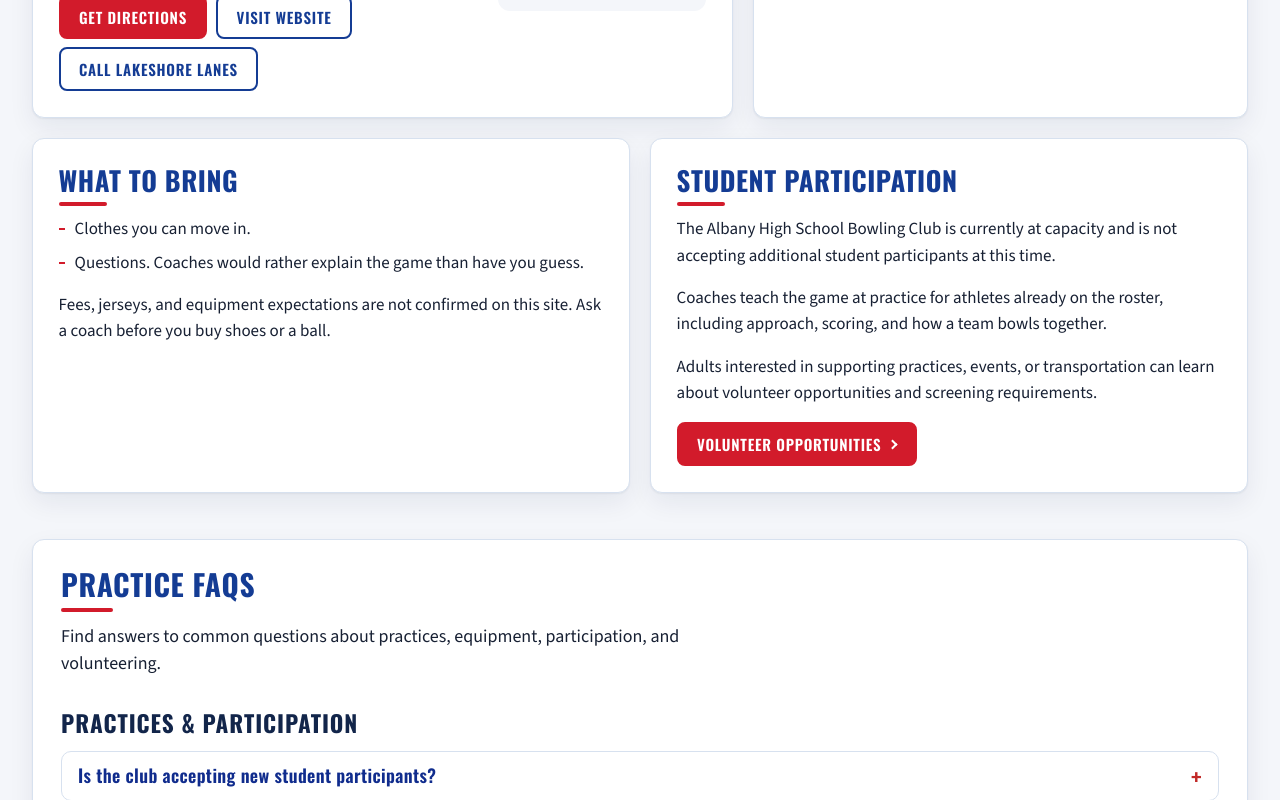
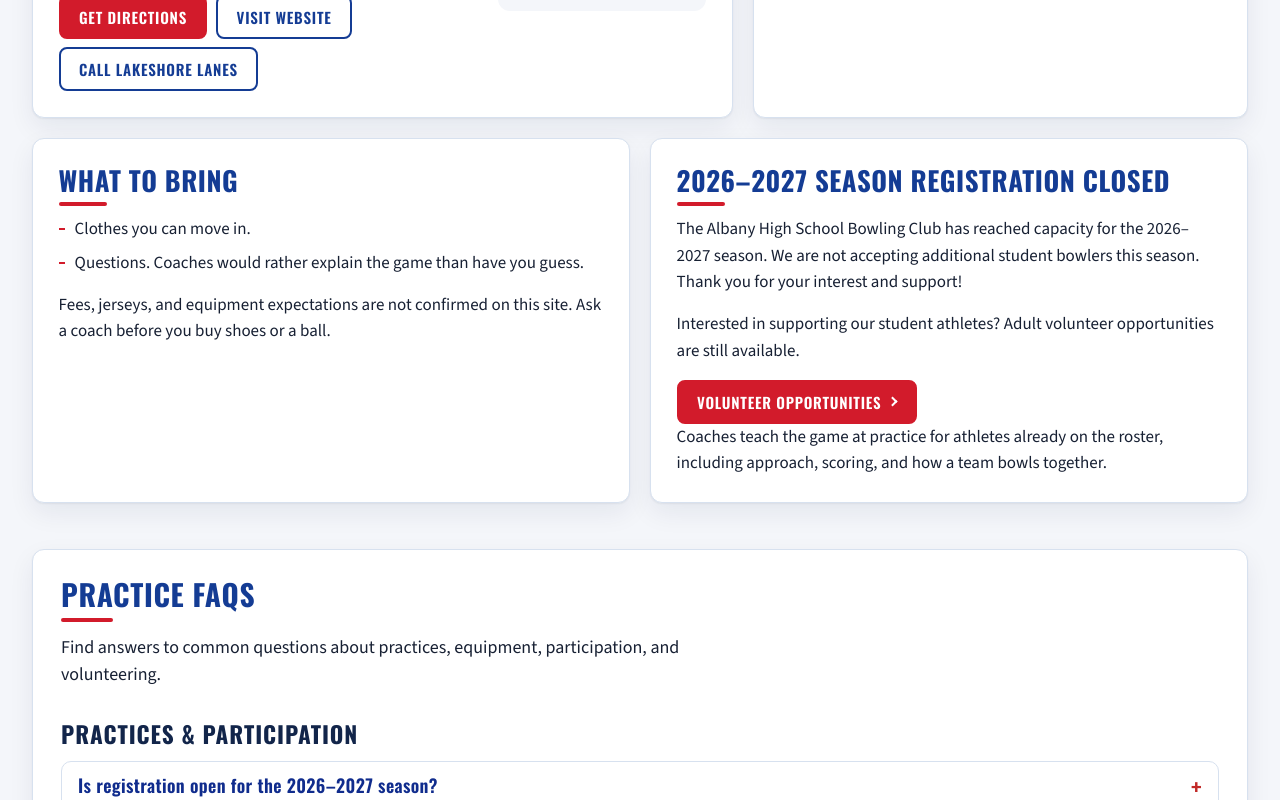
Before and after one commit to stellaroskens/WAHSB, a React (Vite) app: page /practices in a window 1280 px wide. Shown: the part 820-1620 px from the top of the page. Built offline with nearby package versions, Linux system fonts and the light colour scheme.

Commit message:
content: close 2026-27 student registration across WAHSB

```diff
--- a/index.html
+++ b/index.html
@@ -5,14 +5,14 @@
     <meta name="viewport" content="width=device-width, initial-scale=1.0" />
     <meta
       name="description"
-      content="Albany High School Bowling in Albany, Oregon. Support our athletes through volunteering, fundraising, and community events."
+      content="Albany High School Bowling in Albany, Oregon. Student registration for the 2026–2027 season is closed. Support our athletes through volunteering, fundraising, and community events."
     />
     <meta property="og:site_name" content="Albany High School Bowling" />
     <meta property="og:type" content="website" />
     <meta property="og:title" content="Albany High School Bowling" />
     <meta
       property="og:description"
-      content="Albany High School Bowling in Albany, Oregon. Support our athletes through volunteering, fundraising, and community events."
+      content="Albany High School Bowling in Albany, Oregon. Student registration for the 2026–2027 season is closed. Support our athletes through volunteering, fundraising, and community events."
     />
     <meta property="og:url" content="https://albany-hs-bowling.netlify.app/" />
     <meta name="twitter:card" content="summary" />
--- /dev/null
+++ b/src/components/SeasonClosedNotice.tsx
@@ -0,0 +1,39 @@
+import { Link } from "react-router-dom"
+import { seasonRegistrationClosed } from "../content/site"
+
+type SeasonClosedNoticeProps = {
+  /** Include the VOLUNTEER OPPORTUNITIES button. Default true. */
+  showVolunteerCta?: boolean
+  /** Extra class on the wrapper for page-specific layout. */
+  className?: string
+  /** Heading element id for aria-labelledby. */
+  headingId?: string
+}
+
+/**
+ * Shared 2026–2027 student registration closed notice.
+ * Volunteer CTA stays available; student join/signup CTAs do not.
+ */
+export function SeasonClosedNotice({
+  showVolunteerCta = true,
+  className,
+  headingId = "season-registration-closed-heading",
+}: SeasonClosedNoticeProps) {
+  const { heading, description, volunteerSecondary, volunteerCtaLabel, volunteerCtaTo } =
+    seasonRegistrationClosed
+
+  return (
+    <div className={className}>
+      <h2 id={headingId}>{heading}</h2>
+      <p>{description}</p>
+      <p>{volunteerSecondary}</p>
+      {showVolunteerCta ? (
+        <p>
+          <Link className="sw-btn" to={volunteerCtaTo}>
+            {volunteerCtaLabel}
+          </Link>
+        </p>
+      ) : null}
+    </div>
+  )
+}
--- a/src/content/faq.ts
+++ b/src/content/faq.ts
@@ -110,13 +110,13 @@ export const faqCategories: readonly FaqCategory[] = [
     title: "Practices & Participation",
     items: [
       {
-        question: "Is the club accepting new student participants?",
+        question: "Is registration open for the 2026–2027 season?",
         paragraphs: [
-          "The Albany High School Bowling Club is currently at capacity and is not accepting additional student participants at this time.",
+          "No. The Albany High School Bowling Club has reached capacity, and student registration is closed for the 2026–2027 season. We are not accepting additional student bowlers this season.",
           "Adults who want to support existing athletes can learn about volunteer opportunities instead.",
         ],
         links: [
-          { href: "/volunteer", label: "Volunteer Opportunities" },
+          { href: "/volunteer", label: "VOLUNTEER OPPORTUNITIES" },
           { href: "/contact", label: "Contact the coaches" },
         ],
       },
@@ -183,9 +183,9 @@ export const faqCategories: readonly FaqCategory[] = [
       {
         question: "Can adults volunteer with the club?",
         paragraphs: [
-          "Yes. While the student roster is full, the club welcomes adults interested in supporting existing athletes through event help, fundraising, setup, general assistance, and transportation when additional approval is granted.",
+          "Yes. Student registration for the 2026–2027 season is closed, but adult volunteer opportunities are still available. The club welcomes adults interested in supporting existing athletes through event help, fundraising, setup, general assistance, and transportation when additional approval is granted.",
         ],
-        links: [{ href: "/volunteer", label: "Volunteer Opportunities" }],
+        links: [{ href: "/volunteer", label: "VOLUNTEER OPPORTUNITIES" }],
       },
       {
         question: "How does volunteer background screening work?",
@@ -252,7 +252,7 @@ export const faqCategories: readonly FaqCategory[] = [
       {
         question: "Are bowling shoes provided?",
         paragraphs: [
-          "This site does not say that bowling shoes are provided. Students do not have to own bowling shoes to get started, and many centers rent shoes.",
+          "This site does not say that bowling shoes are provided. Athletes on the roster do not have to own bowling shoes to bowl, and many centers rent shoes.",
           "Sizes, cost, and whether a rental is part of a club practice or tournament are not guaranteed here. Confirm the plan with the coaches before you buy shoes and before each event.",
         ],
         links: [{ href: "/contact", label: "Contact the coaches" }],
@@ -267,7 +267,7 @@ export const faqCategories: readonly FaqCategory[] = [
       {
         question: "What bowling-ball weight should a beginner use?",
         paragraphs: [
-          "There is no single beginner weight on this site. A useful ball is one the student can swing smoothly without dropping it or forcing the shot. Coaches can help a student try weights.",
+          "There is no single beginner weight on this site. For athletes already bowling with the club, a useful ball is one the student can swing smoothly without dropping it or forcing the shot. Coaches can help a student try weights.",
           "Under USBC equipment specifications, a bowling ball may not weigh more than 16 pounds. That maximum is not a recommendation to start at 16 pounds.",
         ],
       },
@@ -275,13 +275,13 @@ export const faqCategories: readonly FaqCategory[] = [
         question: "What is the difference between a house ball and a custom-fitted ball?",
         paragraphs: [
           "A house ball is center equipment with finger holes sized for many people to share. A custom-fitted ball is drilled for one bowler’s hand and style.",
-          "Students do not need a custom-fitted ball to begin. Ask a coach before you order one.",
+          "Athletes on the roster do not need a custom-fitted ball. Ask a coach before you order one.",
         ],
       },
       {
         question: "When should a student consider buying personal equipment?",
         paragraphs: [
-          "Personal equipment is optional at the start. A family can consider shoes or a fitted ball when the student is bowling regularly and a coach suggests a fitting.",
+          "Personal equipment is optional. A family can consider shoes or a fitted ball when the student is bowling regularly with the club and a coach suggests a fitting.",
           "Fees and equipment expectations are not confirmed on this site.",
         ],
       },
@@ -330,7 +330,7 @@ export const faqCategories: readonly FaqCategory[] = [
         question: "What is a bowling average?",
         paragraphs: [
           "A bowling average is total pinfall divided by the number of games bowled. Tournaments may have their own rules for which average a bowler enters.",
-          "Albany High School Bowling has not published an average requirement. Students can start without a tournament average.",
+          "Albany High School Bowling has not published an average requirement for athletes on the roster.",
         ],
       },
       {
@@ -365,7 +365,7 @@ export const faqCategories: readonly FaqCategory[] = [
       {
         question: "Do students need a certain average to compete?",
         paragraphs: [
-          "No average requirement is published here. The practices page says a student can start without a tournament average. Event eligibility is confirmed by the coaches, not by this website.",
+          "No average requirement is published here for athletes already on the roster. Event eligibility is confirmed by the coaches, not by this website. Student registration for the 2026–2027 season is closed.",
         ],
       },
       {
@@ -379,8 +379,8 @@ export const faqCategories: readonly FaqCategory[] = [
       {
         question: "How can a beginner improve their bowling?",
         paragraphs: [
-          "Beginners improve by repeating a calm approach, learning spares, and asking the coaches to watch one thing at a time. Keeping lane courtesy and staying ready for a turn also helps a team.",
-          "This site does not publish a practice plan or a target score.",
+          "Athletes who are newer to the sport improve by repeating a calm approach, learning spares, and asking the coaches to watch one thing at a time. Keeping lane courtesy and staying ready for a turn also helps a team.",
+          "This site does not publish a practice plan or a target score. Student registration for the 2026–2027 season is closed.",
         ],
         links: [{ href: "/practices", label: "Practice information" }],
       },
@@ -470,7 +470,7 @@ export const faqCategories: readonly FaqCategory[] = [
         question: "What should students bring to a tournament?",
         paragraphs: [
           "The previous club website described a tournament uniform: the provided jersey on top, and black dress pants or black dress shorts with an inner seam of at least six inches. It also limited jeans, hats, and similar items. Confirm that guidance with a coach before a tournament.",
-          "This site does not guarantee a house ball or rental shoes at a tournament venue, and students do not have to own a ball or shoes to get started. Ask a coach what to bring for that event.",
+          "This site does not guarantee a house ball or rental shoes at a tournament venue, and athletes on the roster do not have to own a ball or shoes to compete. Ask a coach what to bring for that event.",
         ],
         links: [
           { href: "/tournaments", label: "Tournament details" },
--- a/src/content/site.ts
+++ b/src/content/site.ts
@@ -33,9 +33,22 @@ export const nav = [
   { to: "/contact", label: "Contact Us", end: false },
 ] as const
 
-/** Public capacity notice for student participation. */
-export const studentCapacityNotice =
-  "The Albany High School Bowling Club is currently at capacity and is not accepting additional student participants at this time."
+/**
+ * Standardized 2026–2027 student registration closed messaging.
+ * Use these strings sitewide. Do not invent a waiting list or reopening date.
+ */
+export const seasonRegistrationClosed = {
+  heading: "2026–2027 SEASON REGISTRATION CLOSED",
+  description:
+    "The Albany High School Bowling Club has reached capacity for the 2026–2027 season. We are not accepting additional student bowlers this season. Thank you for your interest and support!",
+  volunteerSecondary:
+    "Interested in supporting our student athletes? Adult volunteer opportunities are still available.",
+  volunteerCtaLabel: "VOLUNTEER OPPORTUNITIES",
+  volunteerCtaTo: "/volunteer",
+} as const
+
+/** @deprecated Prefer seasonRegistrationClosed.description for new copy. */
+export const studentCapacityNotice = seasonRegistrationClosed.description
 
 /**
  * Organization-specific Sterling Volunteers invitation URL for starting a volunteer background check.
@@ -52,22 +65,22 @@ export const pages = {
   home: {
     title: "Albany High School Bowling",
     description:
-      "Albany High School Bowling in Albany, Oregon. Support our athletes through volunteering, fundraising, and community events with South Albany, West Albany, and Lebanon.",
+      "Albany High School Bowling in Albany, Oregon. Student registration for the 2026–2027 season is closed. Support our athletes through volunteering, fundraising, and community events with South Albany, West Albany, and Lebanon.",
   },
   club: {
     title: "Our Club | Albany High School Bowling",
     description:
-      "Albany High School Bowling teaches skills, confidence, teamwork, and sportsmanship. Read about the club and coaches Cliff Meredith and Chris Breshears.",
+      "Albany High School Bowling teaches skills, confidence, teamwork, and sportsmanship. Student registration for the 2026–2027 season is closed. Read about the club and coaches Cliff Meredith and Chris Breshears.",
   },
   practices: {
     title: "Practices | Albany High School Bowling",
     description:
-      "Practice information for Albany High School Bowling, including the host center at Lakeshore Lanes and where the schedule will be posted.",
+      "Practice information for Albany High School Bowling athletes already on the roster, including the host center at Lakeshore Lanes. Student registration for the 2026–2027 season is closed.",
   },
   tournaments: {
     title: "Tournaments | Albany High School Bowling",
     description:
-      "Practice tournament dates, venues, and directions for Albany High School Bowling. The 2026–2027 dates are listed. Start times are not confirmed yet.",
+      "Practice tournament dates, venues, and directions for Albany High School Bowling. The 2026–2027 dates are listed. Student registration for this season is closed. Start times are not confirmed yet.",
   },
   sponsors: {
     title: "Sponsors | Albany High School Bowling",
@@ -82,7 +95,7 @@ export const pages = {
   contact: {
     title: "Contact Us | Albany High School Bowling",
     description:
-      "Contact Albany High School Bowling about volunteering, practices, or supporting our athletes. The preview form on this page does not send a message.",
+      "Contact Albany High School Bowling about volunteering, practices, or supporting our athletes. Student registration for the 2026–2027 season is closed. The preview form on this page does not send a message.",
   },
   volunteer: {
     title: "Volunteer Opportunities | Albany High School Bowling",
@@ -101,7 +114,7 @@ export const pages = {
   faq: {
     title: "Frequently Asked Questions | Albany High School Bowling",
     description:
-      "Answers about the Bowl-A-Thon, practices, equipment, bowling basics, and tournament etiquette for Albany High School Bowling.",
+      "Answers about 2026–2027 registration status, volunteering, the Bowl-A-Thon, practices, equipment, bowling basics, and tournament etiquette for Albany High School Bowling.",
   },
   fundraisers: {
     title: "Fundraisers | Albany High School Bowling",
--- a/src/pages/Contact.tsx
+++ b/src/pages/Contact.tsx
@@ -3,7 +3,7 @@ import { Link } from "react-router-dom"
 import { AthleticHero } from "../components/AthleticHero"
 import { PageMeta } from "../components/PageMeta"
 import { coachPortraits } from "../content/media"
-import { club, coaches, pages } from "../content/site"
+import { club, coaches, pages, seasonRegistrationClosed } from "../content/site"
 
 type FormState = {
   name: string
@@ -64,6 +64,16 @@ export function Contact() {
           Questions about volunteering, practices, or supporting a bowler are welcome.
           Email the club, or use the form to see the layout. The form does not
           send or save a message.
+        </p>
+        <p>
+          <strong>{seasonRegistrationClosed.heading}</strong> {seasonRegistrationClosed.description}
+        </p>
+        <p>
+          {seasonRegistrationClosed.volunteerSecondary}{" "}
+          <Link to={seasonRegistrationClosed.volunteerCtaTo}>
+            {seasonRegistrationClosed.volunteerCtaLabel}
+          </Link>
+          .
         </p>
       </AthleticHero>
 
--- a/src/pages/OurClub.tsx
+++ b/src/pages/OurClub.tsx
@@ -2,7 +2,7 @@ import { Link } from "react-router-dom"
 import { AthleticHero, SectionHeading } from "../components/AthleticHero"
 import { PageMeta } from "../components/PageMeta"
 import { coachPortraits, websiteLogo } from "../content/media"
-import { bakerFrames, club, coaches, pages, studentCapacityNotice } from "../content/site"
+import { bakerFrames, club, coaches, pages, seasonRegistrationClosed } from "../content/site"
 
 const collegeLinks = [
   { href: "https://bowl.com/youth/high-school", label: "USBC High School Bowling" },
@@ -23,8 +23,8 @@ export function OurClub() {
             <a className="sw-btn" href="#coaches">
               Our Coaches
             </a>
-            <Link className="sw-btn sw-btn--ghost" to="/volunteer">
-              Volunteer Opportunities
+            <Link className="sw-btn sw-btn--ghost" to={seasonRegistrationClosed.volunteerCtaTo}>
+              {seasonRegistrationClosed.volunteerCtaLabel}
             </Link>
           </>
         }
@@ -45,7 +45,11 @@ export function OurClub() {
           Albany High School Bowling teaches the game and helps student athletes grow
           into it. The aim is skill, confidence, teamwork, and sportsmanship.
         </p>
-        <p>{studentCapacityNotice}</p>
+        <p>
+          <strong>{seasonRegistrationClosed.heading}</strong>
+        </p>
+        <p>{seasonRegistrationClosed.description}</p>
+        <p>{seasonRegistrationClosed.volunteerSecondary}</p>
       </AthleticHero>
 
       <section className="section sw-club__coaches" id="coaches" aria-labelledby="coaches-heading">
@@ -129,7 +133,11 @@ export function OurClub() {
 
           <article className="card club-info sw-club__info" aria-labelledby="volunteer-heading">
             <h2 id="volunteer-heading">Volunteers make it possible</h2>
-            <p>{studentCapacityNotice}</p>
+            <p>
+              <strong>{seasonRegistrationClosed.heading}</strong>
+            </p>
+            <p>{seasonRegistrationClosed.description}</p>
+            <p>{seasonRegistrationClosed.volunteerSecondary}</p>
             <p>
               The club depends on parents, families, and community members who support our existing
               athletes. Adults can help with tournaments, fundraising, setup, general club needs, and
@@ -143,8 +151,8 @@ export function OurClub() {
               <li>Background screening for volunteers uses Sterling Volunteers when leadership directs it.</li>
             </ul>
             <p className="club-action">
-              <Link className="sw-btn" to="/volunteer">
-                Become a volunteer
+              <Link className="sw-btn" to={seasonRegistrationClosed.volunteerCtaTo}>
+                {seasonRegistrationClosed.volunteerCtaLabel}
               </Link>
             </p>
           </article>
--- a/src/pages/Practices.tsx
+++ b/src/pages/Practices.tsx
@@ -4,8 +4,9 @@ import { EmptyState } from "../components/EmptyState"
 import { FaqAnswerBody } from "../components/FaqEmbed"
 import { PinMark } from "../components/Marks"
 import { PageMeta } from "../components/PageMeta"
+import { SeasonClosedNotice } from "../components/SeasonClosedNotice"
 import { faqCategories } from "../content/faq"
-import { club, pages, practiceLocation, studentCapacityNotice } from "../content/site"
+import { club, pages, practiceLocation } from "../content/site"
 
 const practiceFaqIds = ["faq-practices", "faq-equipment", "faq-basics"] as const
 
@@ -114,21 +115,11 @@ export function Practices() {
             </p>
           </article>
 
-          <article className="card">
-            <h2>Student participation</h2>
-            <p>{studentCapacityNotice}</p>
+          <article className="card" aria-labelledby="season-registration-closed-heading">
+            <SeasonClosedNotice />
             <p>
               Coaches teach the game at practice for athletes already on the roster, including
               approach, scoring, and how a team bowls together.
-            </p>
-            <p>
-              Adults interested in supporting practices, events, or transportation can learn about
-              volunteer opportunities and screening requirements.
-            </p>
-            <p>
-              <Link className="sw-btn" to="/volunteer">
-                Volunteer Opportunities
-              </Link>
             </p>
           </article>
         </div>
--- a/src/pages/Tournaments.tsx
+++ b/src/pages/Tournaments.tsx
@@ -10,6 +10,7 @@ import {
   club,
   pages,
   practiceTournaments,
+  seasonRegistrationClosed,
   tournamentEvents,
   venues,
   type Venue,
@@ -132,6 +133,16 @@ export function Tournaments() {
         }
       >
         <p>These dates include the confirmed year. The start time is not confirmed yet.</p>
+        <p>
+          <strong>{seasonRegistrationClosed.heading}</strong> {seasonRegistrationClosed.description}
+        </p>
+        <p>
+          {seasonRegistrationClosed.volunteerSecondary}{" "}
+          <Link to={seasonRegistrationClosed.volunteerCtaTo}>
+            {seasonRegistrationClosed.volunteerCtaLabel}
+          </Link>
+          .
+        </p>
       </AthleticHero>
 
       <section className="section sw-tournaments__season" aria-labelledby="season-heading">
--- a/src/pages/Volunteer.tsx
+++ b/src/pages/Volunteer.tsx
@@ -5,9 +5,9 @@ import { PageMeta } from "../components/PageMeta"
 import {
   club,
   pages,
+  seasonRegistrationClosed,
   sterlingVolunteerInvitationUrl,
   sterlingVolunteersInfoUrl,
-  studentCapacityNotice,
 } from "../content/site"
 
 const volunteerOpportunities = [
@@ -55,11 +55,11 @@ export function Volunteer() {
           The Albany High School Bowling Club depends on the generosity of parents, families, and
           community members who help make our bowling program possible.
         </p>
-        <p>{studentCapacityNotice}</p>
         <p>
-          While our student roster is currently full, we welcome adults interested in supporting our
-          existing athletes and club activities.
+          <strong>{seasonRegistrationClosed.heading}</strong>
         </p>
+        <p>{seasonRegistrationClosed.description}</p>
+        <p>{seasonRegistrationClosed.volunteerSecondary}</p>
       </AthleticHero>
 
       <section className="section" aria-labelledby="volunteer-ways-heading">
```
Also changed, not shown: src/content/searchIndex.ts (+24 -4 lines), src/pages/HomeReview.tsx (+7 -20 lines).
